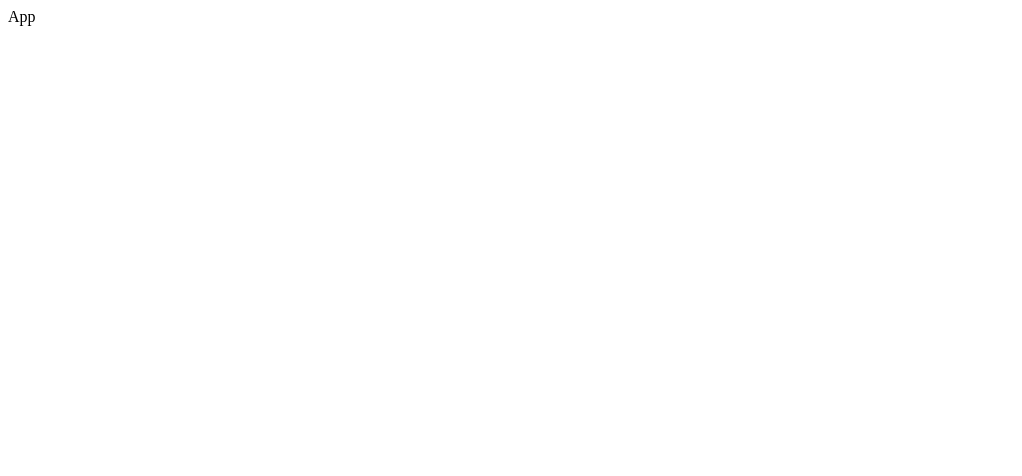
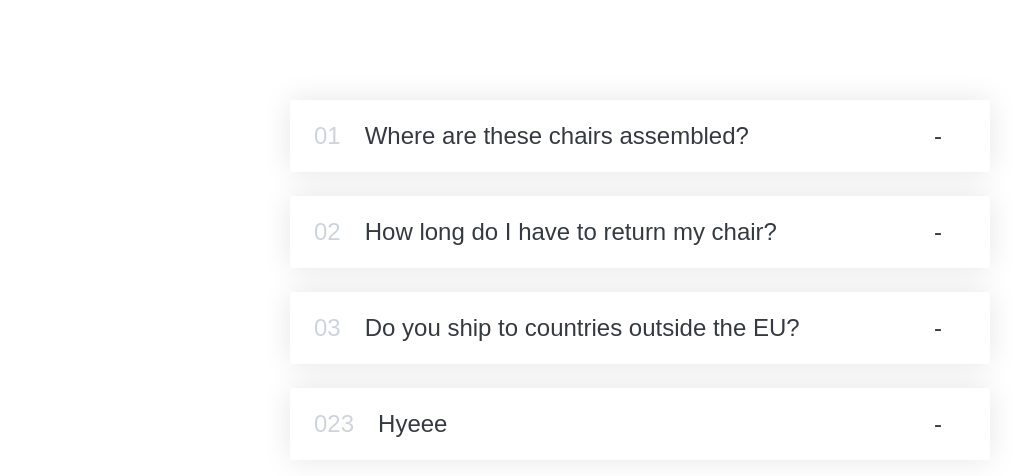
Before and after one commit to swapnichavan/The-Ultimate-React-Course, a React (Vite) app: page / in a window 1280 px wide. Shown: the top 476 px of the page, without its empty margins (0-1022 px from the left). Built offline with nearby package versions, Linux system fonts and the light colour scheme.

Commit message:
accordion 1

```diff
--- a/src/Accordion/index.js
+++ b/src/Accordion/index.js
@@ -27,7 +27,7 @@ function App() {
 function Accordion({ data }) {
   return (
     <div className="accordion">
-      <AccordionItem data={data} />
+      <AccordionItem data={data}></AccordionItem>
     </div>
   )
 }
@@ -67,4 +67,3 @@ function AccordionItem({ data }) {
 }
 
 export default App
-useState, import React from 'react'
--- /dev/null
+++ b/src/Accordion/index1.jsx
@@ -0,0 +1,77 @@
+import React, { useState } from 'react'
+import './accordion.css'
+
+const faqs = [
+  {
+    title: 'Where are these chairs assembled?',
+    text: 'Lorem ipsum dolor sit amet consectetur, adipisicing elit. Accusantium, quaerat temporibus quas dolore provident nisi ut aliquid ratione beatae sequi aspernatur veniam repellendus.'
+  },
+  {
+    title: 'How long do I have to return my chair?',
+    text: 'Pariatur recusandae dignissimos fuga voluptas unde optio nesciunt commodi beatae, explicabo natus.'
+  },
+  {
+    title: 'Do you ship to countries outside the EU?',
+    text: 'Excepturi velit laborum, perspiciatis nemo perferendis reiciendis aliquam possimus dolor sed! Dolore laborum ducimus veritatis facere molestias!'
+  }
+]
+
+function App() {
+  return (
+    <div>
+      <Accordion data={faqs} />
+    </div>
+  )
+}
+
+function Accordion({ data }) {
+  const [curOpen, setCurOpen] = useState(null)
+  return (
+    <div className="accordion">
+      {data.map((item, index) => (
+        <AccordionItem
+          key={index}
+          title={item.title}
+          num={index}
+          curOpen={curOpen}
+          onOpen={setCurOpen}
+        >
+          {item.text}
+        </AccordionItem>
+      ))}
+      <AccordionItem
+        key={22}
+        title={'Hyeee'}
+        num={22}
+        curOpen={curOpen}
+        onOpen={setCurOpen}
+      >
+        {'Hyee yoooo'}
+      </AccordionItem>
+    </div>
+  )
+}
+
+function AccordionItem({ title, num, curOpen, onOpen, children }) {
+  const isOpen = num === curOpen
+
+  const onHandleOpenItem = () => {
+    onOpen(isOpen ? null : num)
+  }
+  return (
+    <>
+      <div
+        className={`item ${isOpen ? 'open' : ''}`}
+        key={num + 1}
+        onClick={onHandleOpenItem}
+      >
+        <p className="number">{num >= 0 && `0${num + 1}`}</p>
+        <p className="title">{title}</p>
+        <p className="icon">{isOpen ? '+' : '-'}</p>
+        {isOpen ? <div className="content-box">{children}</div> : null}
+      </div>
+    </>
+  )
+}
+
+export default App
--- a/src/main.jsx
+++ b/src/main.jsx
@@ -1,7 +1,7 @@
 import { StrictMode } from 'react'
 import { createRoot } from 'react-dom/client'
 // import './index.css'
-import App from './App.jsx'
+import App from '../src/Accordion/index1.jsx'
 // import App from '../src/steps/index.jsx'
 
 createRoot(document.getElementById('root')).render(
```
